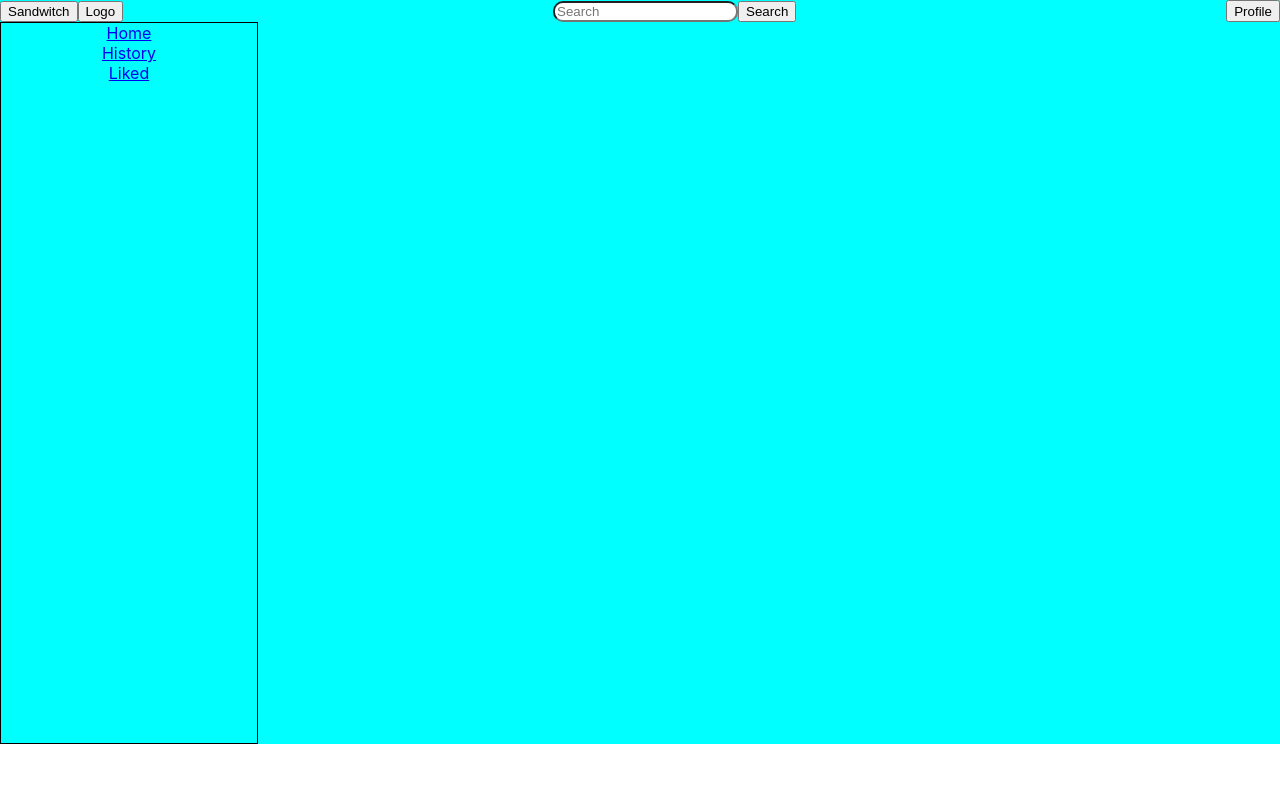
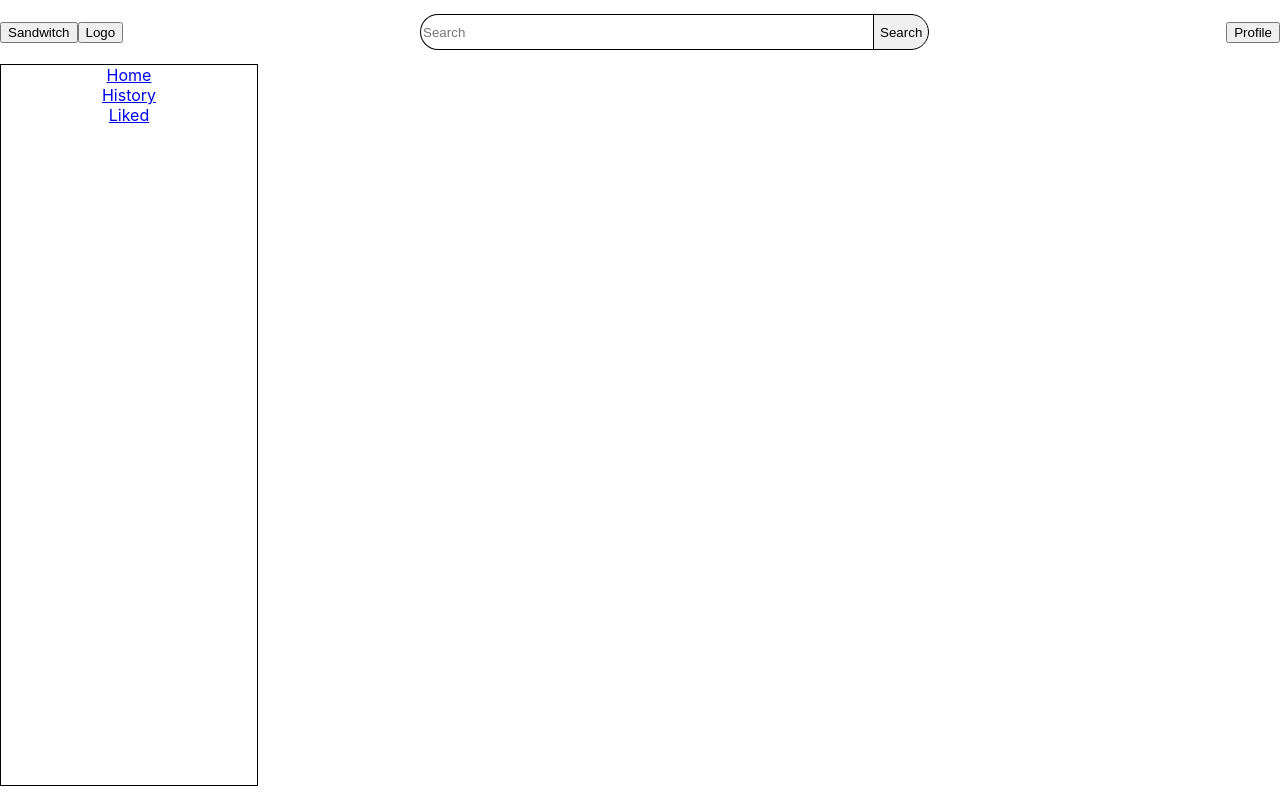
Before and after one commit to AKHIL-GIREESH/ReactJS, a React (Create React App) app in the folder yt-clone/: page / in a window 1280 px wide. Built offline with nearby package versions, Linux system fonts and the light colour scheme.

Commit message:
searchbar

```diff
--- a/yt-clone/src/App.css
+++ b/yt-clone/src/App.css
@@ -1,8 +1,3 @@
 .App {
   text-align: center;
-  background-color: aqua;
 }
-
-input{
-  border-radius: 10px;
-}
--- a/yt-clone/src/components/Header/Heading.css
+++ b/yt-clone/src/components/Header/Heading.css
@@ -1,7 +1,28 @@
 .header{
     display: flex;
     justify-content: space-between;
+    height: 8vh;
+    align-items: center;
   }
+
+  input{
+    border-radius:  2em 0 0 2em ;
+    height: 4vh;
+    width: 35vw;
+    border: none;
+    border: 1px solid;
+    border-right: none;
+    /* border-bottom: 1px solid;
+    border-top: 1px solid;
+    border-left: 1px solid ; */
+  }
+
+.searchButton{
+  border-radius:  0 2em 2em 0;
+  height: 4.5vh;
+  border: 1px solid;
+}
+
 
 /* .SandwitchLogo{
     border: 1px solid;
--- a/yt-clone/src/components/Header/Heading.js
+++ b/yt-clone/src/components/Header/Heading.js
@@ -12,7 +12,7 @@ const Heading = () => {
         </div>
         <div>
           <input placeholder='Search' onChange={({target}) => setSearch(target.value)}></input>
-          <button onClick={() => console.log(search)}>Search</button>
+          <button className="searchButton" onClick={() => console.log(search)}>Search</button>
         </div>
         <button>Profile</button>
       </div>
```
